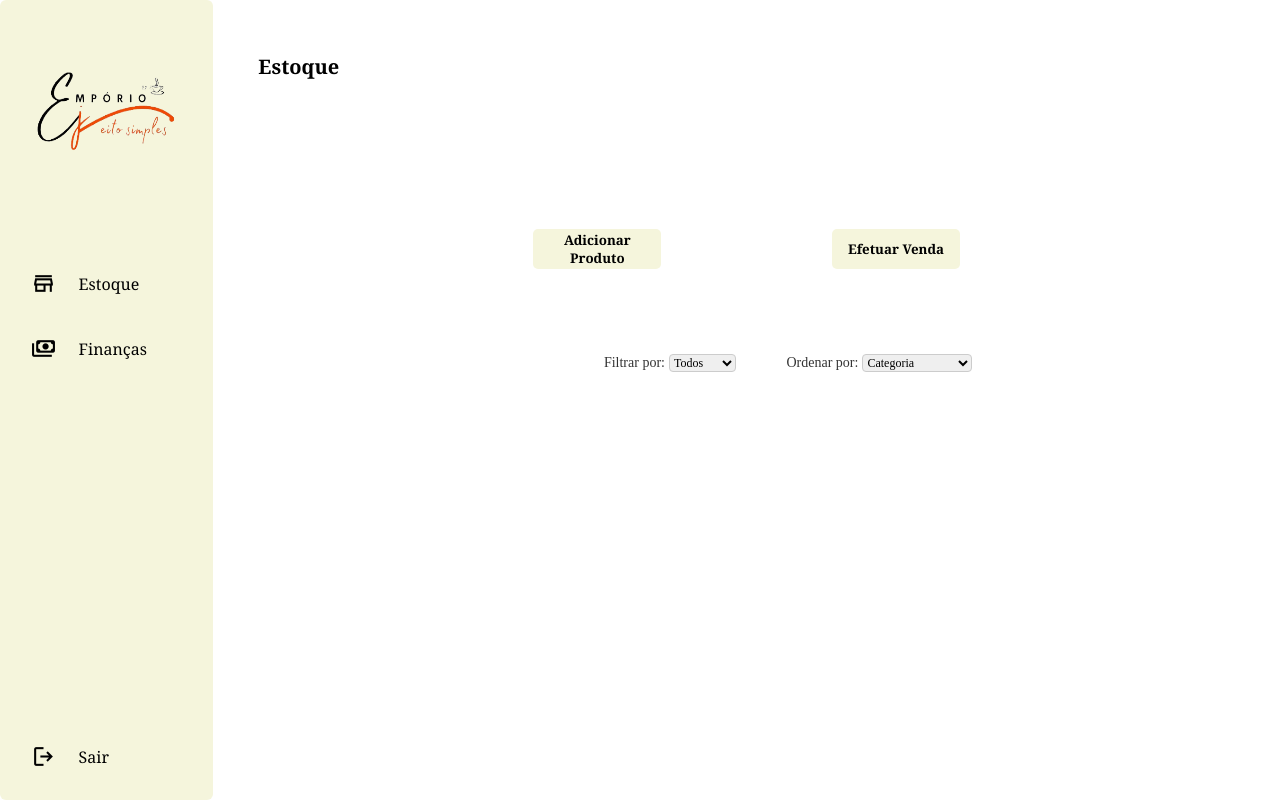
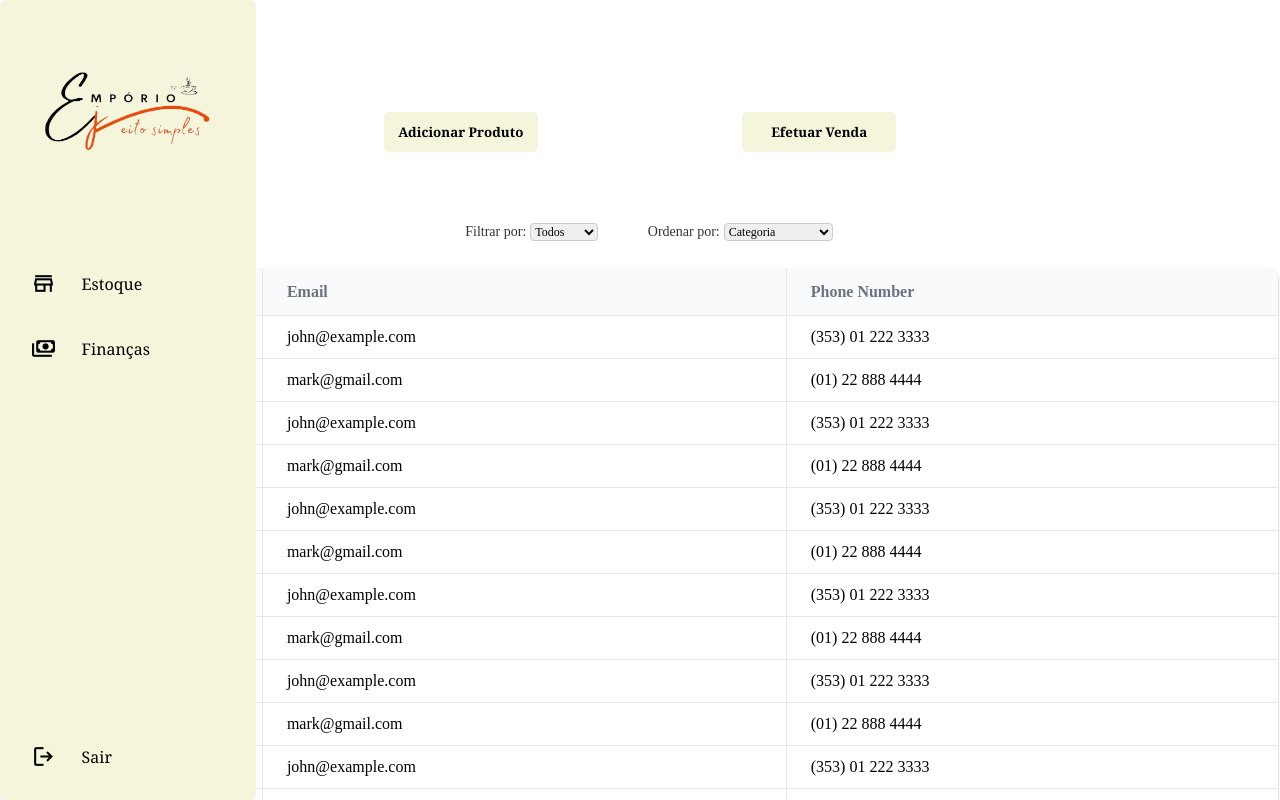
Before and after one commit to PSG-TIAPN-2022-1/psg-tiapn-2024-1-hapiv-team, a React (Create React App) app in the folder codigo/frontEnd/emporio/: page / in a window 1280 px wide. Shown: the top 800 px of the page. Built offline with nearby package versions, Linux system fonts and the light colour scheme.

Commit message:
Atualização - Tela Estoque

```diff
--- a/codigo/frontEnd/emporio/src/screens/BaseScreen/components/BarraLateral/BarraLateral.style.js
+++ b/codigo/frontEnd/emporio/src/screens/BaseScreen/components/BarraLateral/BarraLateral.style.js
@@ -7,6 +7,8 @@ export const BarraLateralBox = styled.div`
   height: 100%;
   border-radius: 6px;
   background-color: rgb(245, 245, 220);
+  position: fixed;
+  z-index: 1000;
 `;
 
 export const BarraLateralCabecalho = styled.div`
--- a/codigo/frontEnd/emporio/src/screens/BaseScreen/components/TelaEstoque/TelaEstoque.jsx
+++ b/codigo/frontEnd/emporio/src/screens/BaseScreen/components/TelaEstoque/TelaEstoque.jsx
@@ -18,19 +18,35 @@ export const TelaEstoque = () => {
   const [modalAberto, setModalAberto] = useState(false);
   const [tipoModal, setTipoModal] = useState("");
 
-  // const wrapperRef = useRef(null);
+  const wrapperRef = useRef(null);
 
-  // const grid = new Grid({
-  //   columns: ["Name", "Email", "Phone Number"],
-  //   data: [
-  //     ["John", "john@example.com", "(353) 01 222 3333"],
-  //     ["Mark", "mark@gmail.com", "(01) 22 888 4444"],
-  //   ],
-  // });
+  const grid = new Grid({
+    columns: ["Name", "Email", "Phone Number"],
+    data: [
+      ["John", "john@example.com", "(353) 01 222 3333"],
+      ["Mark", "mark@gmail.com", "(01) 22 888 4444"],
+      ["John", "john@example.com", "(353) 01 222 3333"],
+      ["Mark", "mark@gmail.com", "(01) 22 888 4444"],
+      ["John", "john@example.com", "(353) 01 222 3333"],
+      ["Mark", "mark@gmail.com", "(01) 22 888 4444"],
+      ["John", "john@example.com", "(353) 01 222 3333"],
+      ["Mark", "mark@gmail.com", "(01) 22 888 4444"],
+      ["John", "john@example.com", "(353) 01 222 3333"],
+      ["Mark", "mark@gmail.com", "(01) 22 888 4444"],
+      ["John", "john@example.com", "(353) 01 222 3333"],
+      ["Mark", "mark@gmail.com", "(01) 22 888 4444"],
+      ["John", "john@example.com", "(353) 01 222 3333"],
+      ["Mark", "mark@gmail.com", "(01) 22 888 4444"],
+      ["John", "john@example.com", "(353) 01 222 3333"],
+      ["Mark", "mark@gmail.com", "(01) 22 888 4444"],
+      ["John", "john@example.com", "(353) 01 222 3333"],
+      ["Mark", "mark@gmail.com", "(01) 22 888 4444"],
+    ],
+  });
 
-  // useEffect(() => {
-  //   grid.render(wrapperRef.current);
-  // });
+  useEffect(() => {
+    grid.render(wrapperRef.current);
+  });
 
   const opcoesFiltrar = [
     { value: "Todos", label: "Todos" },
@@ -103,7 +119,7 @@ export const TelaEstoque = () => {
           setAberto={setModalAberto}
         />
       )} */}
-      <SecaoTabela>{/* <div ref={wrapperRef}></div> */}</SecaoTabela>
+      <SecaoTabela><div ref={wrapperRef}></div></SecaoTabela>
     </Container>
   );
 };
```
